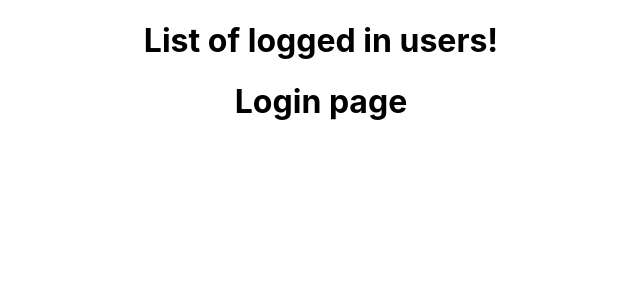
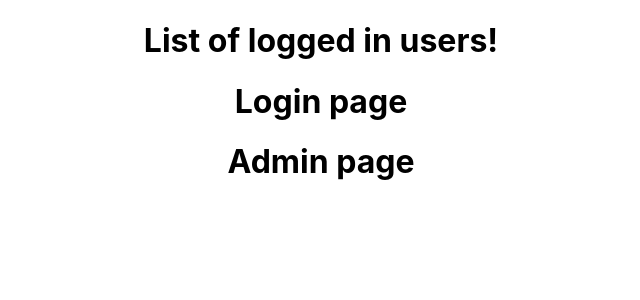
Before and after one commit to JessyVandoorn/testcase, a React (Create React App) app in the folder my-app/: page / in a window 1280 px wide. Shown: the top 300 px of the page, without its empty margins (319-959 px from the left). Built offline with nearby package versions, Linux system fonts and the light colour scheme.

Commit message:
admin page setup

```diff
--- a/my-app/src/App.tsx
+++ b/my-app/src/App.tsx
@@ -3,6 +3,7 @@ import * as ReactDOM from "react-dom";
 
 import { Hello } from "./components/Hello";
 import { Login } from "./components/Login";
+import { Admin } from "./components/Admin";
 
 import './App.css';
 
@@ -11,6 +12,7 @@ const App: React.FC = () => {
     <div className="App">
       <Hello />
       <Login />
+      <Admin />
     </div>
   );
 }
--- /dev/null
+++ b/my-app/src/components/Admin.tsx
@@ -0,0 +1,5 @@
+import * as React from "react";
+
+export interface AdminProps {  }
+
+export const Admin = (props: AdminProps) => <h1>Admin page</h1>;
```
